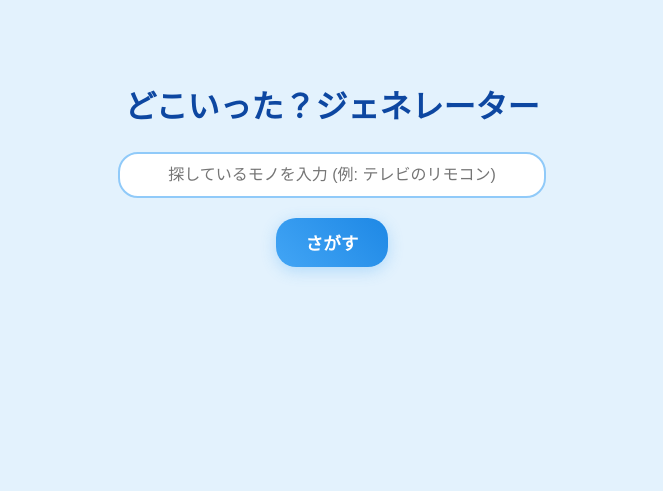
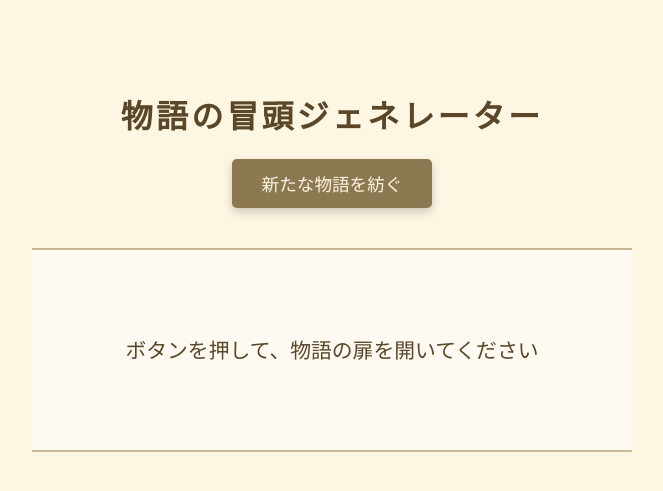
Before and after one commit to Keiichiro512/Generative-AI, a Flask app: page / in a window 1280 px wide. Shown: the top 491 px of the page, without its empty margins (308-971 px from the left). Run offline with Flask 3, Linux system fonts and the light colour scheme.

Commit message:
物語の冒頭ジェネレーター機能を追加

```diff
--- a/app.py
+++ b/app.py
@@ -19,25 +19,19 @@ def index():
     return render_template('index.html')
 
 @app.route('/generate', methods=['POST'])
-def generate_location():
+def generate_story_starter():
     try:
-        data = request.get_json()
-        if not data or 'item' not in data:
-            return jsonify({'error': 'アイテムが指定されていません。'}), 400
+        # AIへの指示（プロンプト）
+        prompt = """
+あなたは、世界中の子供たちを虜にする物語を紡ぎ出す、有名な童話作家です。
+「むかしむかし、あるところに…」から自然に続く、読者の想像力を掻き立てるような、不思議で魅力的な物語の冒頭を、たった1文だけ創作してください。
 
-        item = data['item']
+ありきたりな内容ではなく、少しだけ意外性のある、続きが気になるような一文をお願いします。
 
-        # AIへの指示（プロンプト）
-        prompt = f"""
-あなたは、家の中でのモノの隠れ場所を的確に言い当てる、ちょっとおせっかいな妖精です。
-今、家の中で「{item}」が見つからなくて困っています。
-
-「まさか、そんなところに！」と思うような、でも「ありえるかも…」と思える絶妙な場所を3つ、可能性の高い順に提案してください。
-
-【出力フォーマット】
-1. (一番ありそうな場所)
-2. (次点でありがちな場所)
-3. (意外な盲点かもしれない場所)
+良い例：
+・むかしむかし、あるところに、自分の影と喧嘩別れしてしまった、ひとりぼっちの王様がいました。
+・むかしむかし、あるところに、空から降ってくる星を食べて生きている、小さなドラゴンが住んでいました。
+・むかしむかし、あるところに、全ての嘘が本当になってしまう、不思議な泉が湧いていました。
 """
 
         response = model.generate_content(prompt)
@@ -47,7 +41,7 @@ def generate_location():
         return jsonify({'result': formatted_response})
 
     except Exception as e:
-        print(f"場所の生成中にエラー: {e}")
+        print(f"物語の冒頭生成中にエラー: {e}")
         return jsonify({'error': str(e)}), 500
 
 if __name__ == '__main__':
--- a/templates/index.html
+++ b/templates/index.html
@@ -3,69 +3,100 @@
 <head>
     <meta charset="UTF-8">
     <meta name="viewport" content="width=device-width, initial-scale=1.0">
-    <title>どこいった？</title>
+    <title>物語の冒頭ジェネレーター</title>
     <style>
-        @import url('https://fonts.googleapis.com/css2?family=M+PLUS+Rounded+1c:wght@400;700&display=swap');
+        @import url('https://fonts.googleapis.com/css2?family=Shippori+Mincho&display=swap');
         body {
-            font-family: 'M PLUS Rounded 1c', sans-serif;
+            font-family: 'Shippori Mincho', serif; /* 明朝体のフォント */
             text-align: center;
-            margin-top: 40px;
-            background-color: #e3f2fd; /* 明るい空色 */
-            color: #0d47a1; /* 濃い青 */
+            margin-top: 50px;
+            background-color: #fdf6e3; /* 羊皮紙のような色 */
+            color: #5a4628; /* 古いインクのような色 */
         }
         h1 {
-            font-weight: 700;
+            font-weight: bold;
+            letter-spacing: 0.1em;
         }
         #container {
-            max-width: 500px;
+            max-width: 600px;
             margin: 0 auto;
             padding: 20px;
-        }
-        #item-input {
-            width: 80%;
-            padding: 12px;
-            font-size: 1em;
-            border-radius: 20px;
-            border: 2px solid #90caf9;
-            margin-bottom: 20px;
-            text-align: center;
         }
         button {
             padding: 12px 30px;
             font-size: 1.1em;
-            font-weight: 700;
-            color: #fff;
-            background: linear-gradient(45deg, #42a5f5, #1e88e5);
+            font-family: 'Shippori Mincho', serif;
+            color: #fdf6e3;
+            background-color: #8c7851;
             border: none;
-            border-radius: 20px;
+            border-radius: 5px;
             cursor: pointer;
             transition: all 0.3s ease;
-            box-shadow: 0 4px 15px rgba(66, 165, 245, 0.3);
+            box-shadow: 0 4px 10px rgba(0, 0, 0, 0.2);
         }
         button:hover {
-            transform: translateY(-3px);
-            box-shadow: 0 6px 20px rgba(66, 165, 245, 0.4);
+            background-color: #5a4628;
+            box-shadow: 0 6px 15px rgba(0, 0, 0, 0.3);
         }
         #result-container {
-            margin-top: 30px;
-            padding: 25px;
-            background-color: #ffffff;
-            border-radius: 15px;
-            min-height: 150px;
+            margin-top: 40px;
+            padding: 40px;
+            background-color: rgba(255, 255, 255, 0.5);
+            border-top: 2px solid #c8b89a;
+            border-bottom: 2px solid #c8b89a;
+            min-height: 120px;
             line-height: 2.0;
-            text-align: left;
-            box-shadow: 0 4px 15px rgba(0, 0, 0, 0.1);
+            text-align: center;
             white-space: pre-wrap;
+            display: flex;
+            align-items: center;
+            justify-content: center;
+            font-size: 1.3em;
         }
         #loading {
             display: none;
-            color: #64b5f6;
+            color: #8c7851;
         }
     </style>
 </head>
 <body>
     <div id="container">
-        <h1>どこいった？ジェネレーター</h1>
-        <input type="text" id="item-input" placeholder="探しているモノを入力 (例: テレビのリモコン)">
-        <br>
-        <button id="generate-btn">さがす
+        <h1>物語の冒頭ジェネレーター</h1>
+        <button id="generate-btn">新たな物語を紡ぐ</button>
+
+        <div id="result-container">
+            <p id="result-text">ボタンを押して、物語の扉を開いてください</p>
+            <p id="loading">物語を考えています...</p>
+        </div>
+    </div>
+
+    <script>
+        document.getElementById('generate-btn').addEventListener('click', async () => {
+            const resultText = document.getElementById('result-text');
+            const loadingElement = document.getElementById('loading');
+            const button = document.getElementById('generate-btn');
+
+            resultText.style.display = 'none';
+            loadingElement.style.display = 'block';
+            button.disabled = true;
+
+            try {
+                const response = await fetch('/generate', { method: 'POST' });
+                const data = await response.json();
+
+                if (data.result) {
+                    resultText.textContent = data.result;
+                } else {
+                    resultText.textContent = 'エラー：物語が思いつきませんでした。';
+                }
+            } catch (error) {
+                resultText.textContent = '通信エラーです。';
+            } finally {
+                resultText.style.display = 'block';
+                loadingElement.style.display = 'none';
+                button.disabled = false;
+            }
+        });
+    </script>
+</body>
+</html>
```
